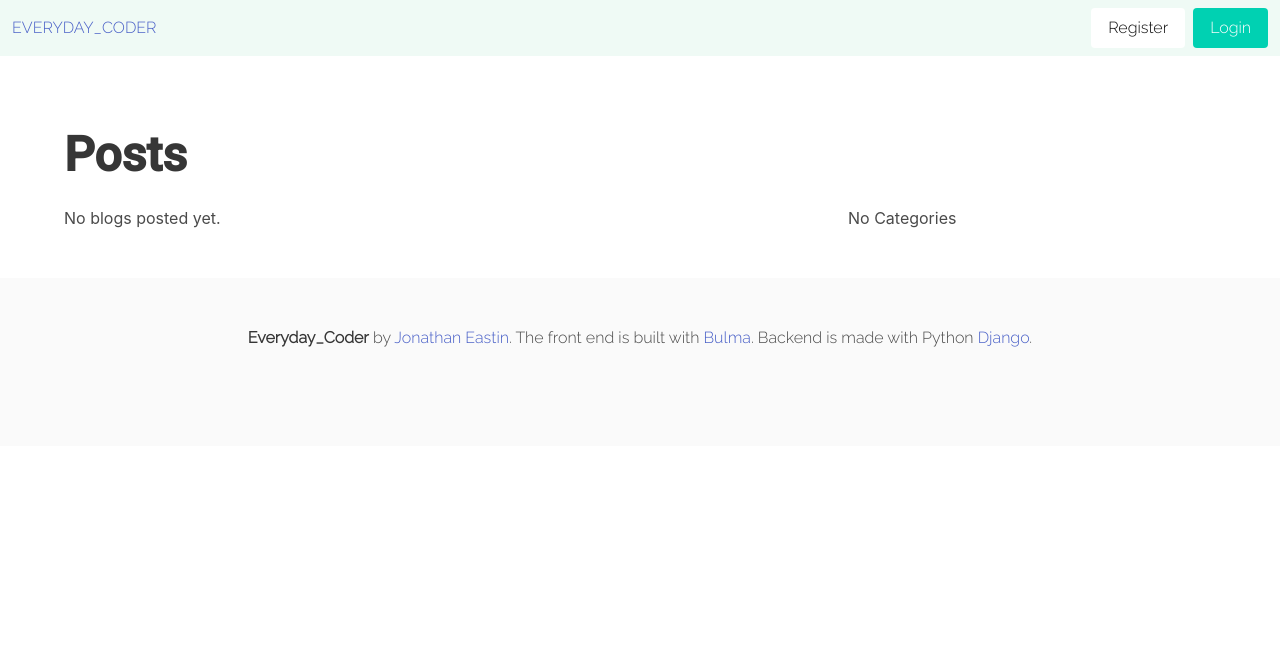
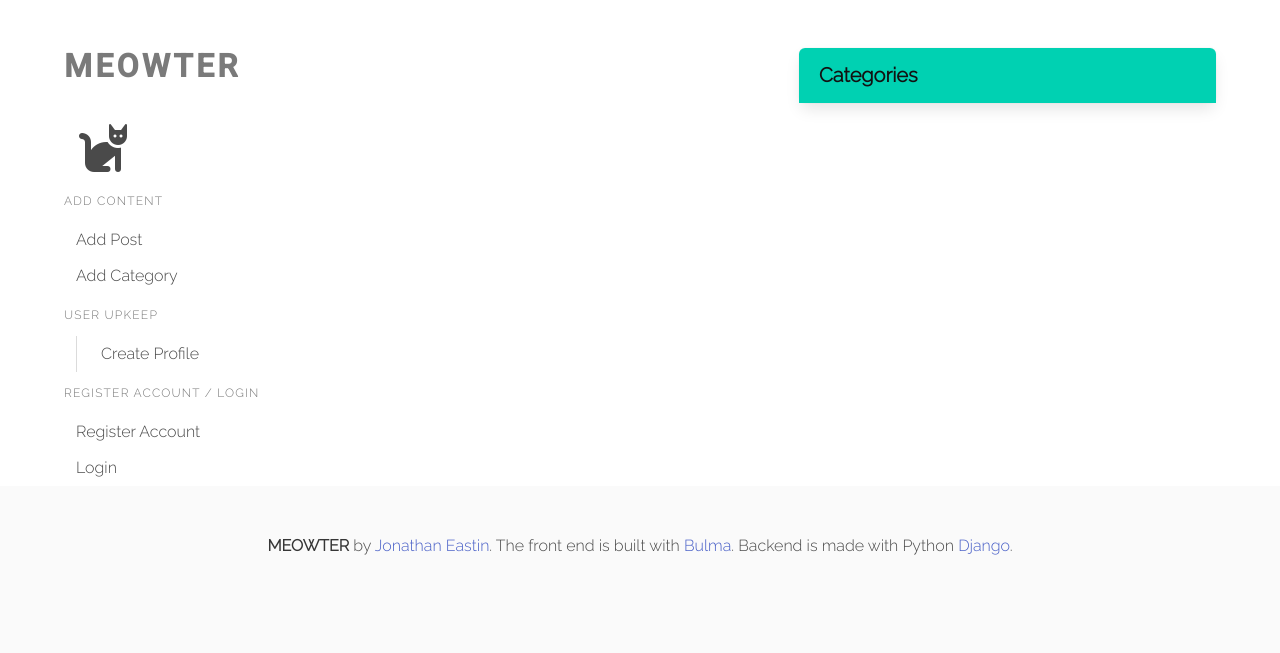
Before and after one commit to JonEast87/Django_Blog, a Django app: template JonsBlog/templates/home.html in a window 1280 px wide. Shown: the top 653 px of the page. Run offline with Django 3.2, Linux system fonts and the light colour scheme; the template is opened without the code that fills it, so the values that code supplies are empty; some libraries are stand-ins or nearby versions.

Commit message:
doing some frontend rework to make this blog a microblog

```diff
--- a/JonsBlog/templates/article_details.html
+++ b/JonsBlog/templates/article_details.html
@@ -4,6 +4,8 @@
 {% block title %}{{ post.title_tag }}{% endblock %}
 
 {% block content %}
+    <div class="columns">
+        <div class="column is-two-thirds">
             <section class="section">
                 <div class="widget column is-full">
                     <div class="card post-card">
@@ -106,5 +108,6 @@
                     {% endif %}
                 </div>
             </section>
-
+        </div>
+    </div>
 {% endblock %}
--- a/JonsBlog/templates/base.html
+++ b/JonsBlog/templates/base.html
@@ -11,80 +11,107 @@
     <link href="../../static/JonsBlog/css/stylesheet.css" rel="stylesheet">
     <!-- temp fix until I can figure out how to get static files to load for another directory -->
     <link href="../../../static/JonsBlog/css/stylesheet.css" rel="stylesheet">
+    <script src="https://kit.fontawesome.com/2453f003ac.js" crossorigin="anonymous"></script>
     <title>{% block title %}EVERYDAY_JON{% endblock %}</title>
 </head>
 <body>
-<nav class="navbar has-background-success-light" role="navigation" aria-label="main navigation">
-    <div class="navbar-brand">
-        <a class="navbar-item" href="{% url 'home' %}">EVERYDAY_CODER</a>
+<div class="container mt-6">
+    <div class="columns">
+        <div class="column">
+            <aside class="menu">
+                <p class="menu-label title is-3">
+                    Meowter
+                </p>
+                <ul class="menu-list">
+                    <li>
+                        <a href="{% url 'home' %}"><i class="fa-solid fa-cat fa-3x"></i></a>
+                    </li>
+                </ul>
 
-        <a role="button" class="navbar-burger" aria-label="menu" aria-expanded="false" data-target="navbarBurger">
-            <span aria-hidden="true"></span>
-            <span aria-hidden="true"></span>
-            <span aria-hidden="true"></span>
-        </a>
-    </div>
+                <p class="menu-label">
+                    Add Content
+                </p>
+                <ul class="menu-list">
+                    <li>
+                        <a href="{% url 'add-post' %}">Add Post</a>
+                    </li>
+                    <li>
+                        <a href="{% url 'add-category' %}">Add Category</a>
+                    </li>
+                </ul>
+                <p class="menu-label">
+                    User Upkeep
+                </p>
+                {% if user.profile.id %}
+                    <ul class="menu-list">
+                        <li>
+                            <p>{{ user.first_name }} Profile</p>
+                            <ul>
+                                <li>
+                                    <a href="{% url 'show_profile' user.profile.id %}">Show Profile</a>
+                                </li>
+                                <li>
+                                    <a href="{% url 'edit_profile' user.profile.id %}">Edit Profile</a>
+                                </li>
+                            </ul>
+                        </li>
+                    </ul>
+                {% else %}
+                    <ul class="menu-list">
+                        <li>
+                            <ul>
+                                <li>
+                                    <a href="{% url 'create_profile' %}">Create Profile</a>
+                                </li>
+                            </ul>
+                        </li>
+                    </ul>
+                {% endif %}
+                {% if user.id %}
+                    <p class="menu-label">
+                        Edit Account / Logout
+                    </p>
+                    <ul class="menu-list">
+                        <li>
+                            <a href="{% url 'edit_settings' %}">Edit Settings</a>
+                        </li>
+                        <li>
+                            <a href="{% url 'logout' %}">Logout</a>
+                        </li>
+                    </ul>
+                {% else %}
+                    <p class="menu-label">
+                        Register Account / Login
+                    </p>
+                    <ul class="menu-list">
+                        <li>
+                            <a href="{% url 'register' %}">Register Account</a>
+                        </li>
+                        <li>
+                            <a href="{% url 'login' %}">Login</a>
+                        </li>
+                    </ul>
+                {% endif %}
+            </aside>
+        </div>
+        <div class="column is-three-quarters">
 
-    <div class="navbar-menu" id="navbarMenu">
+            <div class="container">
 
-        {% if user.id %}
+                {% block content %}
 
-            <div class="navbar-start">
-            <a class="navbar-item" href="{% url 'add-post' %}">Add Post</a>
-            <a class="navbar-item" href="{% url 'add-category' %}">Add Category</a>
-            <div class="navbar-item has-dropdown is-hoverable">
+                {% endblock %}
 
-                {% if user.profile.id %}
-
-                    <a class="navbar-link is-arrowless">{{ user.first_name }}</a>
-                    <div class="navbar-dropdown is-boxed">
-                    <a class="navbar-item" href="{% url 'show_profile' user.profile.id %}">Show Profile</a>
-                    <a class="navbar-item" href="{% url 'edit_profile' user.profile.id %}">Edit Profile</a>
-
-                {% else %}
-                    <a class="navbar-link is-arrowless">Profile</a>
-                    <div class="navbar-dropdown is-boxed">
-                    <a class="navbar-item" href="{% url 'create_profile' %}">Create Profile</a>
-
-                {% endif %}
-
-                <a class="navbar-item" href="{% url 'edit_settings' %}">Edit Settings</a>
-                <hr class="navbar-divider">
-                <a class="navbar-item" href="{% url 'logout' %}">Logout</a>
-                </div>
-                </div>
             </div>
 
-        {% else %}
-
-            <div class="navbar-end">
-                <div class="navbar-item">
-                    <div class="buttons">
-                        <a class="button is-white" href="{% url 'register' %}">Register</a>
-                        <a class="button is-primary" href="{% url 'login' %}">Login</a>
-                    </div>
-                </div>
-            </div>
-
-        {% endif %}
         </div>
     </div>
-</nav>
+</div>
 
-<br/>
-<section class="section">
-    <div class="container">
-
-        {% block content %}
-
-        {% endblock %}
-
-    </div>
-</section>
-<footer class="footer">
+<footer class="footer mt-auto">
     <div class="content has-text-centered">
         <p>
-            <strong>Everyday_Coder</strong> by <a href="#">Jonathan Eastin</a>. The front end is built
+            <strong>MEOWTER</strong> by <a href="#">Jonathan Eastin</a>. The front end is built
             with <a href="https://bulma.io">Bulma</a>. Backend is made with Python <a
                 href="https://www.djangoproject.com">Django</a>.
         </p>
--- a/JonsBlog/templates/home.html
+++ b/JonsBlog/templates/home.html
@@ -2,46 +2,39 @@
 
 {% block content %}
 
-    <h1 class="title is-1">Posts</h1>
     <div class="columns">
-
-        <div class="column is-two-thirds">
-            {% if not object_list %}
-                <div>No blogs posted yet.</div>
-            {% else %}
+        <div class="column">
             {% for post in object_list %}
-
                 <article class="message is-success">
                     <div class="message-header">
-                            <p><a href="{% url 'article-detail' post.pk %}">{{ post.title }}</a>
+                        <p class="title is-4"><a href="{% url 'article-detail' post.pk %}">{{ post.title }}</a>
                             by {{ post.author.first_name }} {{ post.author.last_name }}</p>
                     </div>
                     <div class="message-body">
-                            <p>{{ post.title_tag }}</p>
-                            <p>#{{ post.category }} #{{ post.author.first_name }}</p>
+                        <p class="subtitle is=4">{{ post.title_tag }}</p>
+                        <p>{{ post.body }}</p>
+                        <em>#{{ post.category }} #{{ post.author.first_name }}</em>
+                        <figure class="image is-4by3">
+                            {% if post.header_image %}
+                                <img alt="Article image" class="box" src="{{ post.header_image.url }}">
+                            {% endif %}
+                        </figure>
                         <br>
                         <time datetime="xxxx-xx-xx">{{ post.publication_date }} {{ post.publication_time }}</time>
                     </div>
                 </article>
-
-                    <br>
             {% endfor %}
-            {% endif %}
         </div>
 
-        <div class="column is-one-third">
-            {% if not cat_menu %}
-                <div>No Categories</div>
-            {% else %}
+        <div class="column">
             <nav class="panel">
-                    <p class="panel-heading has-background-link has-text-white-bis">Categories</p>
+                <p class="panel-heading has-background-primary has-text-black-bis">Categories</p>
                 {% for category in cat_menu %}
                     <a class="panel-block" href="{% url 'category' category|slugify %}">
                         {{ category }}
                     </a>
                 {% endfor %}
             </nav>
-            {% endif %}
         </div>
     </div>
 
--- a/members/templates/registration/create_user_profile.html
+++ b/members/templates/registration/create_user_profile.html
@@ -51,8 +51,8 @@
         </form>
 
     {% else %}
-        <div class="">
-            <p>Please register and/or login, so you can create posts.</p>
+        <div>
+            <p>Please register and/or login, so you can create a profile.</p>
         </div>
     {% endif %}
 
--- a/members/templates/registration/user_profile.html
+++ b/members/templates/registration/user_profile.html
@@ -3,8 +3,9 @@
 
 {% block content %}
 
+    <div class="column">
+        <div class="column is-two-thirds">
             <h1 class="title is-1 is-spaced">User Profile...</h1>
-
             <div class="card is-center">
                 <div class="card-image">
                     <figure class="image is-fullwidth">
@@ -42,5 +43,6 @@
                     </footer>
                 </div>
             </div>
-
+        </div>
+    </div>
 {% endblock %}
```
Also changed, not shown: members/templates/registration/edit_profile.html (+6 -5 lines), members/templates/registration/login.html (+6 -5 lines), members/templates/registration/register.html (+5 -3 lines), db.sqlite3. Lines whose indentation alone changed are shown as unchanged.
